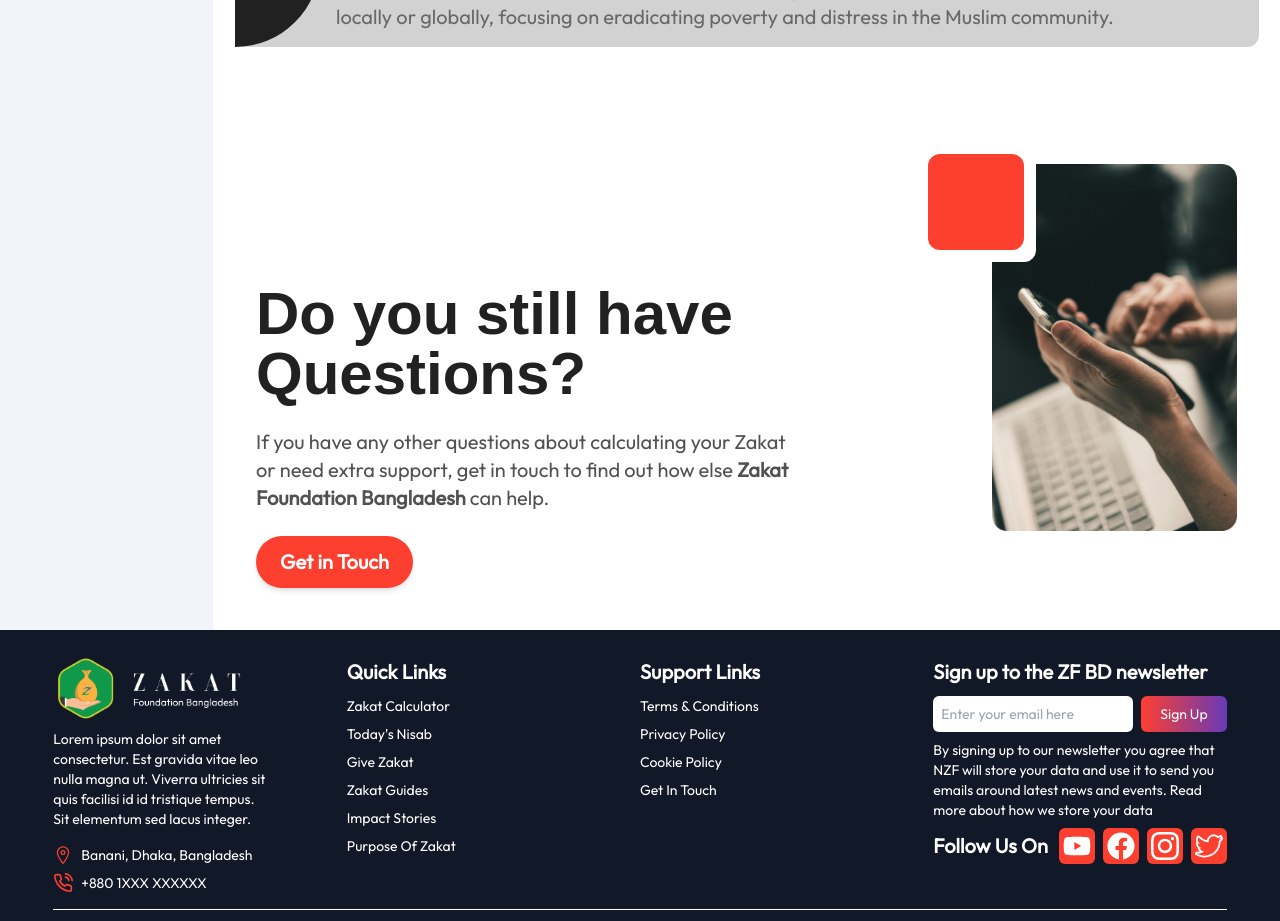
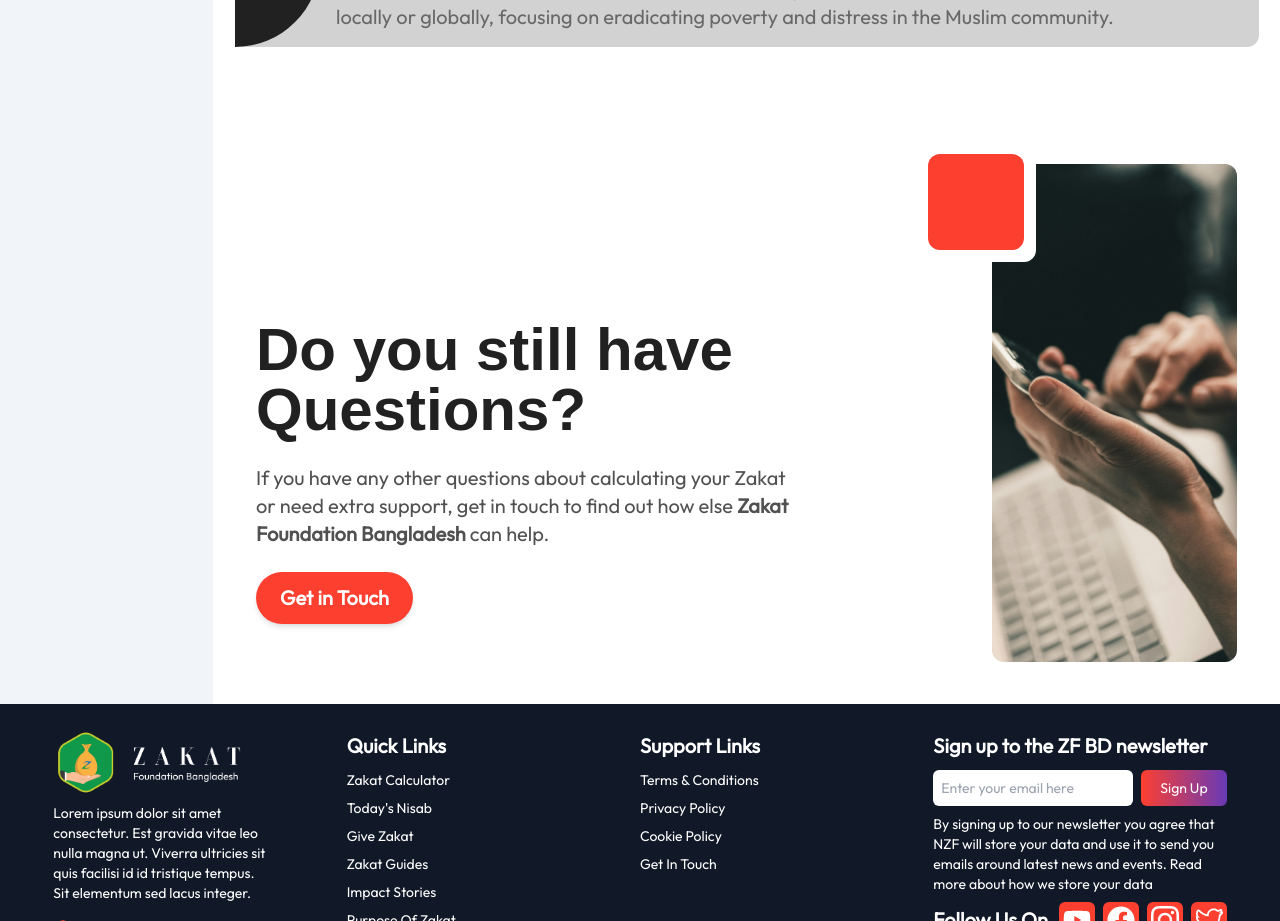
Before and after one commit to Shubhra-dev/Zakat-foundation, a React (Vite) app: page /zakat_guides in a window 1280 px wide. Shown: the part 2320-3241 px from the top of the page. Built offline with nearby package versions, Linux system fonts and the light colour scheme; a web font is replaced by a local one.

Commit message:
Image issue solved, title and title image changed

```diff
--- a/index.html
+++ b/index.html
@@ -2,7 +2,7 @@
 <html lang="en">
   <head>
     <meta charset="UTF-8" />
-    <link rel="icon" type="image/svg+xml" href="/vite.svg" />
+    <link rel="icon" type="image/svg+xml" href="/src/assets/logo.png" />
     <link
       href="https://api.fontshare.com/v2/css?f[]=pally@1&display=swap"
       rel="stylesheet"
@@ -13,7 +13,7 @@
       href="https://fonts.googleapis.com/css2?family=Outfit&display=swap"
     />
     <meta name="viewport" content="width=device-width, initial-scale=1.0" />
-    <title>Vite + React</title>
+    <title>ZFB</title>
   </head>
   <body>
     <div id="root"></div>
--- a/src/calculate/guides/GuideContact.jsx
+++ b/src/calculate/guides/GuideContact.jsx
@@ -1,15 +1,17 @@
 import RoundedButton from "../../ui/RoundedButton";
 import ques from "../../assets/touch.png";
+import EqualHeightFlexContainer from "../../ui/EqualHeightFlexContainer";
 
 function GuideContact() {
   return (
-    <div className="p-[4%] flex items-start">
+    <EqualHeightFlexContainer addedClass="p-[4%] items-start">
       <div className="w-3/4">
         <div className="w-full h-[120px] flex justify-end items-start">
           <div className="w-[120px] h-full rounded-xl bg-primary border-[12px] border-primary -mt-[3%] -mr-[6%] z-10">
             <div className="w-full h-full rounded-xl bg-accentRed"></div>
           </div>
         </div>
+        <div className="py-[5%]">
           <h2 className="text-secondary font-semibold text-6xl font-pally w-3/4">
             Do you still have Questions?
           </h2>
@@ -20,10 +22,12 @@ function GuideContact() {
           </p>
           <RoundedButton bg={"bg-accentRed"}>Get in Touch</RoundedButton>
         </div>
-      <div className="w-1/4">
-        <img src={ques} alt="thinking" className=" object-contain w-full" />
       </div>
-    </div>
+      <div
+        className="w-1/4 rounded-xl bg-cover bg-top"
+        style={{ backgroundImage: `url(${ques})` }}
+      ></div>
+    </EqualHeightFlexContainer>
   );
 }
 
```
Also changed, not shown: 1 other file (tests, documents, lock files or other folders). Lines whose indentation alone changed are shown as unchanged.
